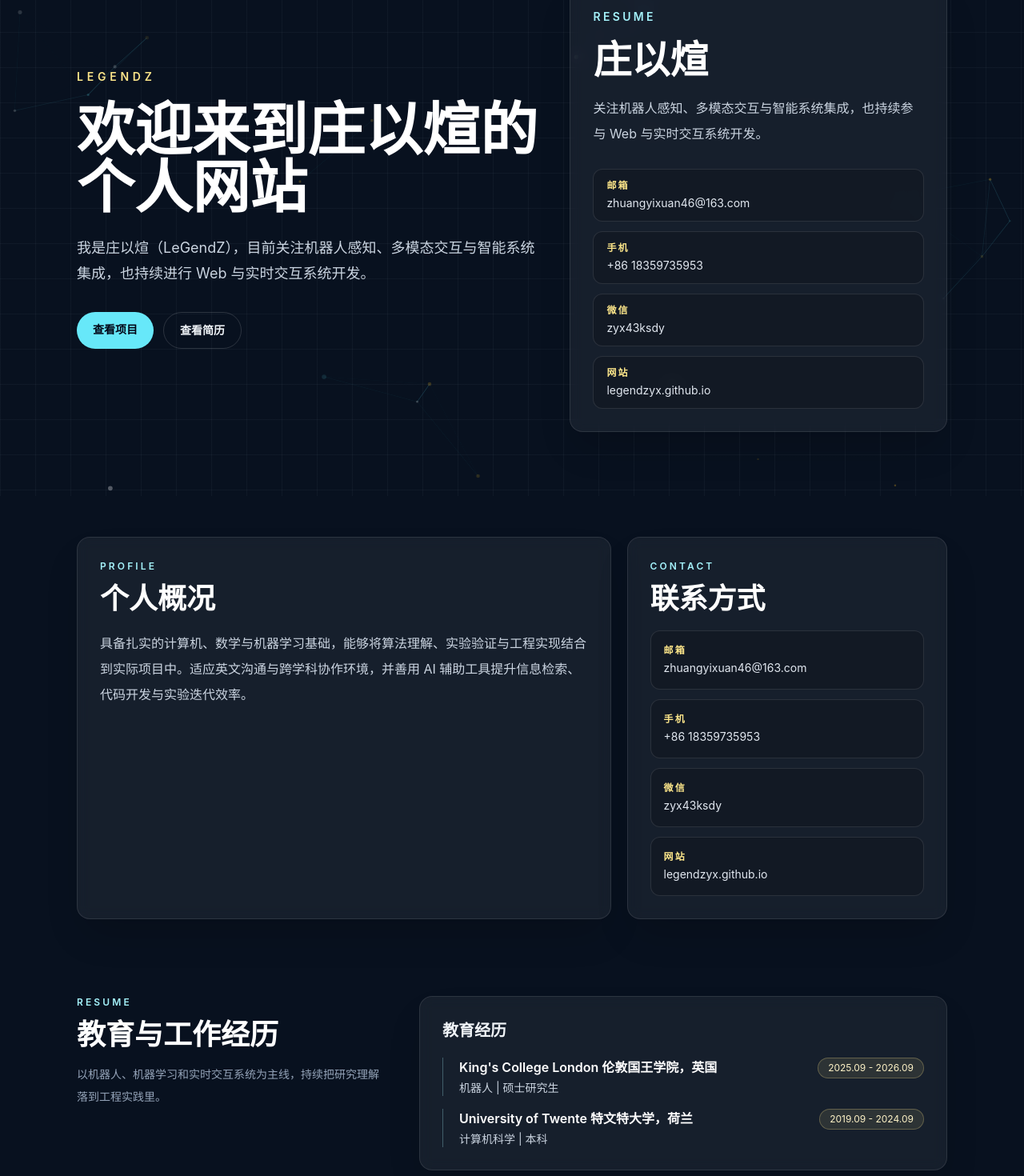
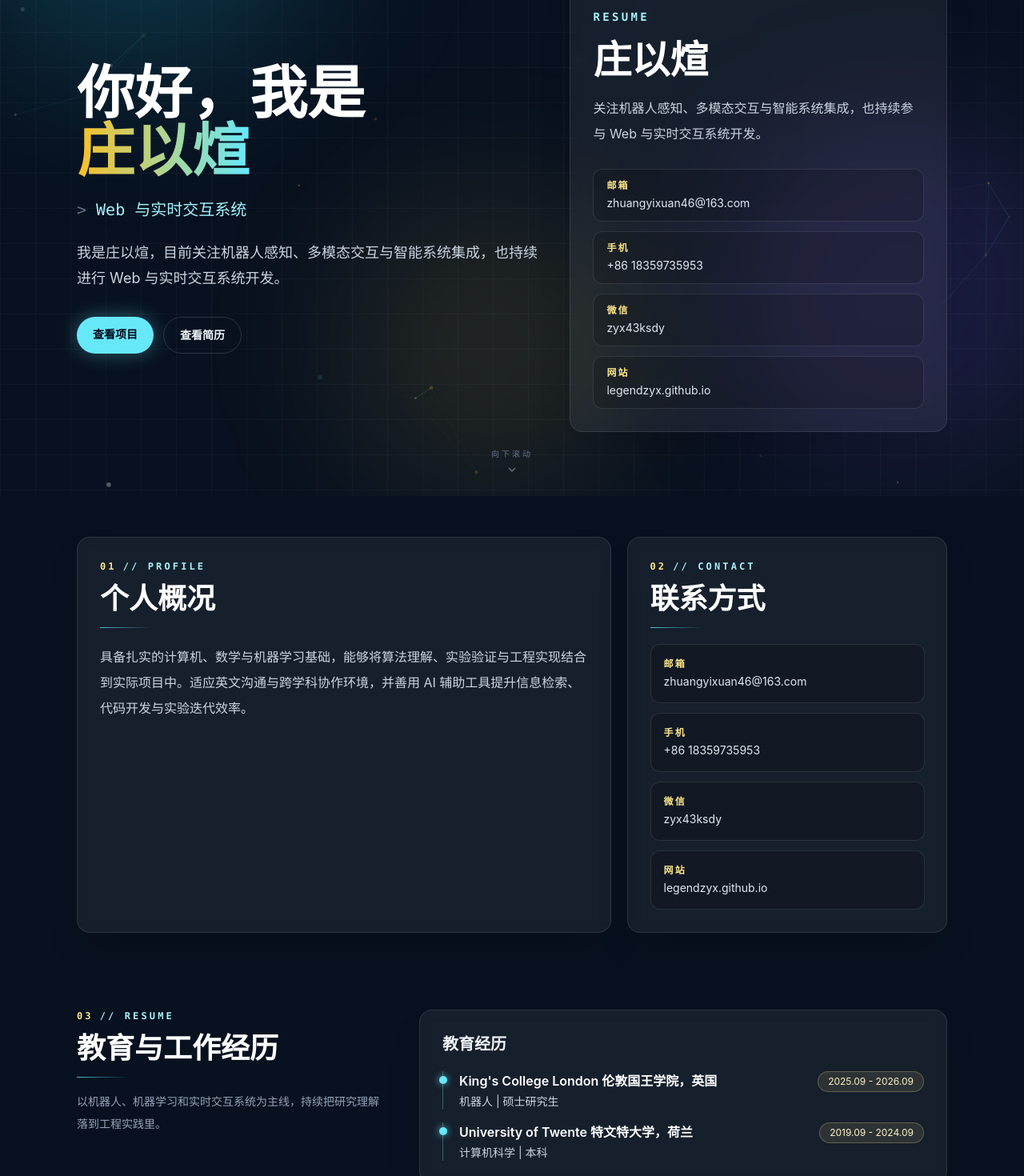
Before and after one commit to LeGendZyx/LeGendZyx.github.io, a React (Vite) app: page / in a window 1280 px wide. Shown: the part 180-1650 px from the top of the page at 80% size. Built offline with nearby package versions, Linux system fonts and the light colour scheme.

Commit message:
Redesign with aurora background, typewriter hero and scroll animations; drop LeGendZ from intro text

```diff
--- a/src/App.css
+++ b/src/App.css
@@ -21,3 +21,120 @@ body {
   background: rgba(103, 232, 249, 0.28);
   color: #ffffff;
 }
+
+/* Custom scrollbar */
+::-webkit-scrollbar {
+  width: 10px;
+}
+
+::-webkit-scrollbar-track {
+  background: #08111f;
+}
+
+::-webkit-scrollbar-thumb {
+  background: rgba(103, 232, 249, 0.25);
+  border-radius: 999px;
+  border: 2px solid #08111f;
+}
+
+::-webkit-scrollbar-thumb:hover {
+  background: rgba(103, 232, 249, 0.45);
+}
+
+/* Aurora background blobs */
+.aurora-blob {
+  border-radius: 9999px;
+  filter: blur(90px);
+  animation: blob-float 20s ease-in-out infinite;
+  will-change: transform;
+}
+
+@keyframes blob-float {
+  0%,
+  100% {
+    transform: translate(0, 0) scale(1);
+  }
+  33% {
+    transform: translate(60px, -50px) scale(1.12);
+  }
+  66% {
+    transform: translate(-45px, 35px) scale(0.92);
+  }
+}
+
+/* Animated gradient text */
+.gradient-text {
+  background: linear-gradient(90deg, #67e8f9, #a78bfa, #fbbf24, #67e8f9);
+  background-size: 300% 100%;
+  -webkit-background-clip: text;
+  background-clip: text;
+  color: transparent;
+  animation: gradient-x 8s linear infinite;
+}
+
+@keyframes gradient-x {
+  0% {
+    background-position: 0% 50%;
+  }
+  100% {
+    background-position: 300% 50%;
+  }
+}
+
+/* Typewriter cursor */
+.typing-cursor {
+  display: inline-block;
+  width: 2px;
+  height: 1.15em;
+  margin-left: 2px;
+  vertical-align: text-bottom;
+  background: #67e8f9;
+  box-shadow: 0 0 8px rgba(103, 232, 249, 0.8);
+  animation: blink 1s step-end infinite;
+}
+
+@keyframes blink {
+  0%,
+  100% {
+    opacity: 1;
+  }
+  50% {
+    opacity: 0;
+  }
+}
+
+/* Mouse-follow spotlight on cards */
+.spotlight-card {
+  position: relative;
+}
+
+.spotlight-card::before {
+  content: "";
+  position: absolute;
+  inset: 0;
+  border-radius: inherit;
+  background: radial-gradient(
+    420px circle at var(--mx, 50%) var(--my, 50%),
+    rgba(103, 232, 249, 0.1),
+    transparent 65%
+  );
+  opacity: 0;
+  transition: opacity 0.35s ease;
+  pointer-events: none;
+}
+
+.spotlight-card:hover::before {
+  opacity: 1;
+}
+
+@media (prefers-reduced-motion: reduce) {
+  html {
+    scroll-behavior: auto;
+  }
+
+  .aurora-blob,
+  .gradient-text,
+  .typing-cursor {
+    animation: none;
+  }
+}
--- a/src/App.jsx
+++ b/src/App.jsx
@@ -1,7 +1,82 @@
-import { useEffect, useState } from "react";
+import { useEffect, useRef, useState } from "react";
 import ParticlesBackground from "./components/ParticlesBackground";
 import { content } from "./content";
 import "./App.css";
+
+const useTypewriter = (words, { typeSpeed = 90, deleteSpeed = 45, pause = 1800 } = {}) => {
+    const [index, setIndex] = useState(0);
+    const [text, setText] = useState("");
+    const [deleting, setDeleting] = useState(false);
+
+    useEffect(() => {
+        setIndex(0);
+        setText("");
+        setDeleting(false);
+    }, [words]);
+
+    useEffect(() => {
+        const word = words[index % words.length];
+        let timeout;
+
+        if (!deleting && text === word) {
+            timeout = setTimeout(() => setDeleting(true), pause);
+        } else if (deleting && text === "") {
+            setDeleting(false);
+            setIndex((prev) => (prev + 1) % words.length);
+        } else {
+            timeout = setTimeout(
+                () => setText(word.slice(0, text.length + (deleting ? -1 : 1))),
+                deleting ? deleteSpeed : typeSpeed,
+            );
+        }
+
+        return () => clearTimeout(timeout);
+    }, [text, deleting, index, words, typeSpeed, deleteSpeed, pause]);
+
+    return text;
+};
+
+const Reveal = ({ children, className = "", delay = 0 }) => {
+    const ref = useRef(null);
+    const [visible, setVisible] = useState(false);
+
+    useEffect(() => {
+        const node = ref.current;
+        if (!node) return undefined;
+
+        const observer = new IntersectionObserver(
+            ([entry]) => {
+                if (entry.isIntersecting) {
+                    setVisible(true);
+                    observer.disconnect();
+                }
+            },
+            { threshold: 0.12 },
+        );
+        observer.observe(node);
+        return () => observer.disconnect();
+    }, []);
+
+    return (
+        <div
+            ref={ref}
+            style={{ transitionDelay: `${delay}ms` }}
+            className={`transition-all duration-700 ease-out ${
+                visible ? "translate-y-0 opacity-100" : "translate-y-10 opacity-0"
+            } ${className}`}
+        >
+            {children}
+        </div>
+    );
+};
+
+const AuroraBackground = () => (
+    <div className="pointer-events-none fixed inset-0 z-0 overflow-hidden">
+        <div className="aurora-blob absolute -left-24 -top-32 h-[420px] w-[420px] bg-cyan-400/20" />
+        <div className="aurora-blob absolute -right-32 top-1/3 h-[480px] w-[480px] bg-violet-500/15" style={{ animationDelay: "-7s" }} />
+        <div className="aurora-blob absolute bottom-0 left-1/3 h-[380px] w-[380px] bg-amber-300/10" style={{ animationDelay: "-13s" }} />
+    </div>
+);
 
 function App() {
     const [lang, setLang] = useState(() => {
@@ -21,12 +96,14 @@ function App() {
     return (
         <div className="min-h-screen overflow-hidden bg-[#08111f] text-slate-100">
             <ParticlesBackground />
+            <AuroraBackground />
             <div className="fixed inset-0 z-0 bg-[linear-gradient(90deg,rgba(148,163,184,0.06)_1px,transparent_1px),linear-gradient(180deg,rgba(148,163,184,0.06)_1px,transparent_1px)] bg-[size:44px_44px]" />
 
             <header className="sticky top-0 z-30 border-b border-white/10 bg-[#08111f]/85 backdrop-blur">
                 <nav className="mx-auto flex max-w-6xl items-center justify-between gap-4 px-5 py-4 sm:px-8">
-                    <a href="#home" className="text-sm font-semibold tracking-[0.24em] text-cyan-200">
+                    <a href="#home" className="group text-sm font-semibold tracking-[0.24em] text-cyan-200">
                         LeGendZ
+                        <span className="block h-px max-w-0 bg-cyan-300 transition-all duration-300 group-hover:max-w-full" />
                     </a>
                     <div className="flex items-center gap-3">
                         <div className="flex gap-1 overflow-x-auto rounded-full border border-white/10 bg-white/[0.04] p-1">
@@ -45,7 +122,7 @@ function App() {
                             onClick={toggleLang}
                             title={t.ui.switchTo}
                             aria-label={t.ui.switchTo}
-                            className="flex shrink-0 items-center gap-1.5 rounded-full border border-cyan-200/30 bg-cyan-200/10 px-3.5 py-2 text-sm font-semibold text-cyan-100 transition hover:border-cyan-200/60 hover:bg-cyan-200/20"
+                            className="flex shrink-0 items-center gap-1.5 rounded-full border border-cyan-200/30 bg-cyan-200/10 px-3.5 py-2 text-sm font-semibold text-cyan-100 transition hover:border-cyan-200/60 hover:bg-cyan-200/20 hover:shadow-[0_0_18px_rgba(103,232,249,0.25)]"
                         >
                             <svg viewBox="0 0 24 24" fill="none" stroke="currentColor" strokeWidth="1.8" className="h-4 w-4" aria-hidden="true">
                                 <circle cx="12" cy="12" r="9" />
@@ -59,53 +136,66 @@ function App() {
 
             <main className="relative z-10 mx-auto max-w-6xl px-5 pb-20 sm:px-8">
                 <Hero t={t} />
+
                 <section id="summary" className="scroll-mt-24 py-12">
                     <div className="grid gap-5 lg:grid-cols-[1.25fr_0.75fr]">
-                        <Panel>
-                            <SectionHeading eyebrow="Profile" title={t.ui.profileTitle} />
+                        <Reveal>
+                            <Panel className="h-full">
+                                <SectionHeading number="01" eyebrow="Profile" title={t.ui.profileTitle} />
                                 <p className="mt-5 text-base leading-8 text-slate-300">{t.profile.summary}</p>
                             </Panel>
-                        <Panel>
-                            <SectionHeading eyebrow="Contact" title={t.ui.contactTitle} />
+                        </Reveal>
+                        <Reveal delay={120}>
+                            <Panel className="h-full">
+                                <SectionHeading number="02" eyebrow="Contact" title={t.ui.contactTitle} />
                                 <div className="mt-5 grid gap-3 sm:grid-cols-2 lg:grid-cols-1">
                                     {t.profile.contacts.map((contact) => (
                                         <ContactItem key={contact.label} {...contact} />
                                     ))}
                                 </div>
                             </Panel>
+                        </Reveal>
                     </div>
                 </section>
 
                 <section id="experience" className="scroll-mt-24 py-12">
                     <div className="grid gap-8 lg:grid-cols-[0.75fr_1.25fr]">
-                        <div>
-                            <SectionHeading eyebrow="Resume" title={t.ui.resumeTitle} />
+                        <Reveal>
+                            <SectionHeading number="03" eyebrow="Resume" title={t.ui.resumeTitle} />
                             <p className="mt-4 max-w-sm text-sm leading-7 text-slate-400">{t.ui.resumeNote}</p>
-                        </div>
+                        </Reveal>
                         <div className="space-y-5">
+                            <Reveal>
                                 <Timeline title={t.ui.educationTitle} items={t.educationList} />
+                            </Reveal>
+                            <Reveal delay={120}>
                                 <Timeline title={t.ui.workTitle} items={t.experienceList} />
+                            </Reveal>
                         </div>
                     </div>
                 </section>
 
                 <section id="projects" className="scroll-mt-24 py-12">
-                    <SectionHeading eyebrow="Projects" title={t.ui.projectsTitle} />
+                    <Reveal>
+                        <SectionHeading number="04" eyebrow="Projects" title={t.ui.projectsTitle} />
+                    </Reveal>
                     <div className="mt-7 grid gap-5">
-                        {t.projectList.map((project) => (
-                            <ProjectCard key={`${project.title}-${project.time}`} {...project} />
+                        {t.projectList.map((project, index) => (
+                            <Reveal key={`${project.title}-${project.time}`} delay={(index % 2) * 100}>
+                                <ProjectCard {...project} />
+                            </Reveal>
                         ))}
                     </div>
 
                     <div className="mt-10">
+                        <Reveal>
                             <h3 className="text-xl font-semibold text-slate-100">{t.ui.showcaseTitle}</h3>
+                        </Reveal>
                         <div className="mt-5 grid gap-5 md:grid-cols-2">
-                            {t.projectShowcaseList.map((project) => (
-                                <ShowcaseCard
-                                    key={`${project.title}-${project.time}`}
-                                    techLabel={t.ui.techLabel}
-                                    {...project}
-                                />
+                            {t.projectShowcaseList.map((project, index) => (
+                                <Reveal key={`${project.title}-${project.time}`} delay={(index % 2) * 120}>
+                                    <ShowcaseCard techLabel={t.ui.techLabel} {...project} />
+                                </Reveal>
                             ))}
                         </div>
                     </div>
@@ -113,8 +203,9 @@ function App() {
 
                 <section id="skills" className="scroll-mt-24 py-12">
                     <div className="grid gap-5 lg:grid-cols-[1fr_0.8fr]">
-                        <Panel>
-                            <SectionHeading eyebrow="Stack" title={t.ui.stackTitle} />
+                        <Reveal>
+                            <Panel className="h-full">
+                                <SectionHeading number="05" eyebrow="Stack" title={t.ui.stackTitle} />
                                 <div className="mt-6 grid gap-5 md:grid-cols-3">
                                     {t.skillGroups.map((group) => (
                                         <div key={group.title}>
@@ -130,33 +221,52 @@ function App() {
                                     ))}
                                 </div>
                             </Panel>
-                        <Panel>
-                            <SectionHeading eyebrow="Language" title={t.ui.languageTitle} />
+                        </Reveal>
+                        <Reveal delay={120}>
+                            <Panel className="h-full">
+                                <SectionHeading number="06" eyebrow="Language" title={t.ui.languageTitle} />
                                 <div className="mt-6 flex flex-wrap gap-2">
                                     {t.languages.map((item) => (
                                         <Badge key={item}>{item}</Badge>
                                     ))}
                                 </div>
                             </Panel>
+                        </Reveal>
                     </div>
                 </section>
             </main>
+
+            <footer className="relative z-10 border-t border-white/10 py-8 text-center font-mono text-xs tracking-wide text-slate-500">
+                {t.ui.footer}
+            </footer>
         </div>
     );
 }
 
-const Hero = ({ t }) => (
-    <section id="home" className="grid min-h-[calc(100vh-76px)] scroll-mt-24 items-center gap-10 py-16 lg:grid-cols-[1.1fr_0.9fr]">
+const Hero = ({ t }) => {
+    const typed = useTypewriter(t.ui.roles);
+
+    return (
+        <section
+            id="home"
+            className="relative grid min-h-[calc(100vh-76px)] scroll-mt-24 items-center gap-10 py-16 lg:grid-cols-[1.1fr_0.9fr]"
+        >
             <div>
-            <p className="text-sm font-semibold uppercase tracking-[0.34em] text-amber-200">{t.profile.label}</p>
-            <h1 className="mt-5 text-5xl font-semibold leading-tight text-white sm:text-7xl">
-                {t.ui.heroHeading}
+                <h1 className="text-5xl font-semibold leading-tight text-white sm:text-7xl">
+                    {t.ui.heroGreeting}
+                    <br />
+                    <span className="gradient-text">{t.ui.heroName}</span>
                 </h1>
+                <div className="mt-6 flex items-center font-mono text-lg text-cyan-200 sm:text-xl">
+                    <span className="mr-3 select-none text-slate-500">&gt;</span>
+                    <span>{typed}</span>
+                    <span className="typing-cursor" aria-hidden="true" />
+                </div>
                 <p className="mt-6 max-w-2xl text-lg leading-8 text-slate-300">{t.profile.intro}</p>
                 <div className="mt-8 flex flex-wrap gap-3">
                     <a
                         href="#projects"
-                    className="rounded-full bg-cyan-300 px-5 py-3 text-sm font-semibold text-slate-950 transition hover:bg-cyan-200"
+                        className="rounded-full bg-cyan-300 px-5 py-3 text-sm font-semibold text-slate-950 shadow-[0_0_24px_rgba(103,232,249,0.35)] transition hover:bg-cyan-200 hover:shadow-[0_0_40px_rgba(103,232,249,0.55)]"
                     >
                         {t.ui.viewProjects}
                     </a>
@@ -170,7 +280,7 @@ const Hero = ({ t }) => (
             </div>
 
             <Panel className="lg:justify-self-end">
-            <p className="text-sm font-semibold uppercase tracking-[0.24em] text-cyan-200">Resume</p>
+                <p className="font-mono text-sm font-semibold uppercase tracking-[0.24em] text-cyan-200">Resume</p>
                 <h2 className="mt-5 text-4xl font-semibold text-white sm:text-5xl">{t.profile.name}</h2>
                 <p className="mt-5 text-base leading-8 text-slate-300">{t.profile.title}</p>
                 <div className="mt-7 grid gap-3">
@@ -179,42 +289,74 @@ const Hero = ({ t }) => (
                     ))}
                 </div>
             </Panel>
+
+            <a
+                href="#summary"
+                className="absolute bottom-6 left-1/2 hidden -translate-x-1/2 flex-col items-center gap-2 text-slate-500 transition hover:text-cyan-200 lg:flex"
+            >
+                <span className="font-mono text-[10px] uppercase tracking-[0.3em]">{t.ui.scrollHint}</span>
+                <svg viewBox="0 0 24 24" fill="none" stroke="currentColor" strokeWidth="2" className="h-4 w-4 animate-bounce" aria-hidden="true">
+                    <path d="M6 9l6 6 6-6" />
+                </svg>
+            </a>
         </section>
     );
+};
 
-const SectionHeading = ({ eyebrow, title }) => (
+const SectionHeading = ({ number, eyebrow, title }) => (
     <div>
-        <p className="text-xs font-semibold uppercase tracking-[0.26em] text-cyan-200">{eyebrow}</p>
+        <p className="font-mono text-xs font-semibold uppercase tracking-[0.26em] text-cyan-200">
+            {number ? <span className="mr-2 text-amber-200">{number}</span> : null}
+            {"// "}
+            {eyebrow}
+        </p>
         <h2 className="mt-3 text-3xl font-semibold text-white sm:text-4xl">{title}</h2>
+        <span className="mt-4 block h-px w-16 bg-gradient-to-r from-cyan-300/80 to-transparent" />
     </div>
 );
 
-const Panel = ({ children, className = "" }) => (
-    <div className={`rounded-2xl border border-white/10 bg-white/[0.06] p-6 shadow-2xl shadow-black/20 backdrop-blur sm:p-7 ${className}`}>
+const Panel = ({ children, className = "" }) => {
+    const ref = useRef(null);
+
+    const handleMouseMove = (event) => {
+        const node = ref.current;
+        if (!node) return;
+        const rect = node.getBoundingClientRect();
+        node.style.setProperty("--mx", `${event.clientX - rect.left}px`);
+        node.style.setProperty("--my", `${event.clientY - rect.top}px`);
+    };
+
+    return (
+        <div
+            ref={ref}
+            onMouseMove={handleMouseMove}
+            className={`spotlight-card rounded-2xl border border-white/10 bg-white/[0.06] p-6 shadow-2xl shadow-black/20 backdrop-blur transition-colors duration-300 hover:border-cyan-200/30 sm:p-7 ${className}`}
+        >
             {children}
         </div>
     );
+};
 
 const ContactItem = ({ label, value, href, compact = false }) => {
-    const content = (
-        <div className={`rounded-xl border border-white/10 bg-black/15 px-4 ${compact ? "py-3" : "py-4"}`}>
+    const inner = (
+        <div className={`rounded-xl border border-white/10 bg-black/15 px-4 transition hover:border-cyan-200/40 ${compact ? "py-3" : "py-4"}`}>
             <p className="text-xs font-semibold uppercase tracking-[0.18em] text-amber-200">{label}</p>
             <p className="mt-1 break-all text-sm text-slate-200">{value}</p>
         </div>
     );
 
     if (!href) {
-        return content;
+        return inner;
     }
 
     return (
         <a
             href={href}
-            className="block transition hover:-translate-y-0.5 hover:border-cyan-200"
+            className="block transition hover:-translate-y-0.5"
             target={href.startsWith("http") ? "_blank" : undefined}
             rel={href.startsWith("http") ? "noreferrer" : undefined}
         >
-            {content}
+            {inner}
         </a>
     );
 };
@@ -231,7 +373,8 @@ const Timeline = ({ title, items }) => (
 );
 
 const TimelineItem = ({ title, subtitle, role, time, highlights }) => (
-    <article className="border-l border-cyan-200/30 pl-5">
+    <article className="relative border-l border-cyan-200/30 pl-5">
+        <span className="absolute -left-[5px] top-1.5 h-2.5 w-2.5 rounded-full bg-cyan-300 shadow-[0_0_10px_rgba(103,232,249,0.8)]" />
         <div className="flex flex-col gap-2 sm:flex-row sm:items-start sm:justify-between">
             <div>
                 <h4 className="font-semibold text-white">{title}</h4>
@@ -274,18 +417,21 @@ const ProjectCard = ({ title, role, time, highlights }) => (
 );
 
 const ShowcaseCard = ({ title, time, tech, description, techLabel }) => (
-    <article className="rounded-2xl border border-white/10 bg-white/[0.045] p-5 backdrop-blur">
+    <article className="h-full rounded-2xl border border-white/10 bg-white/[0.045] p-5 backdrop-blur transition duration-300 hover:-translate-y-1 hover:border-cyan-200/40 hover:shadow-[0_8px_32px_rgba(103,232,249,0.12)]">
         <div className="flex flex-col gap-3 sm:flex-row sm:items-start sm:justify-between">
             <h4 className="text-lg font-semibold text-white">{title}</h4>
             <span className="w-fit rounded-full border border-white/10 px-3 py-1 text-xs text-slate-300">{time}</span>
         </div>
-        <p className="mt-4 text-sm font-medium text-amber-100">{techLabel}{tech}</p>
+        <p className="mt-4 font-mono text-sm font-medium text-amber-100">
+            {techLabel}
+            {tech}
+        </p>
         <p className="mt-3 text-sm leading-7 text-slate-300">{description}</p>
     </article>
 );
 
 const Badge = ({ children }) => (
-    <span className="rounded-full border border-cyan-200/20 bg-cyan-200/10 px-3 py-1 text-sm text-cyan-50">
+    <span className="rounded-full border border-cyan-200/20 bg-cyan-200/10 px-3 py-1 text-sm text-cyan-50 transition hover:-translate-y-0.5 hover:border-cyan-200/50 hover:bg-cyan-200/20">
         {children}
     </span>
 );
--- a/src/content.js
+++ b/src/content.js
@@ -3,9 +3,8 @@ const zh = {
     documentTitle: "庄以煊的个人网站",
     profile: {
         name: "庄以煊",
-        label: "LeGendZ",
         title: "关注机器人感知、多模态交互与智能系统集成，也持续参与 Web 与实时交互系统开发。",
-        intro: "我是庄以煊（LeGendZ），目前关注机器人感知、多模态交互与智能系统集成，也持续进行 Web 与实时交互系统开发。",
+        intro: "我是庄以煊，目前关注机器人感知、多模态交互与智能系统集成，也持续进行 Web 与实时交互系统开发。",
         summary:
             "具备扎实的计算机、数学与机器学习基础，能够将算法理解、实验验证与工程实现结合到实际项目中。适应英文沟通与跨学科协作环境，并善用 AI 辅助工具提升信息检索、代码开发与实验迭代效率。",
         contacts: [
@@ -161,7 +160,11 @@ const zh = {
         { label: "技能", href: "#skills" },
     ],
     ui: {
-        heroHeading: "欢迎来到庄以煊的个人网站",
+        heroGreeting: "你好，我是",
+        heroName: "庄以煊",
+        roles: ["机器人感知与交互", "多模态机器学习", "Web 与实时交互系统", "Unity 游戏开发"],
+        scrollHint: "向下滚动",
+        footer: "© 2026 庄以煊 · 用 React + Vite + Tailwind 构建",
         viewProjects: "查看项目",
         viewResume: "查看简历",
         profileTitle: "个人概况",
@@ -185,9 +188,8 @@ const en = {
     documentTitle: "Yixuan Zhuang's Personal Website",
     profile: {
         name: "Yixuan Zhuang",
-        label: "LeGendZ",
         title: "Focused on robot perception, multimodal interaction and intelligent system integration, with ongoing work on web and real-time interactive systems.",
-        intro: "I'm Yixuan Zhuang (LeGendZ). I currently focus on robot perception, multimodal interaction and intelligent system integration, while continuing to build web and real-time interactive systems.",
+        intro: "I'm Yixuan Zhuang. I currently focus on robot perception, multimodal interaction and intelligent system integration, while continuing to build web and real-time interactive systems.",
         summary:
             "Solid foundation in computer science, mathematics and machine learning, with the ability to combine algorithmic understanding, experimental validation and engineering implementation in real projects. Comfortable working in English-speaking, cross-disciplinary teams, and skilled at using AI-assisted tools to speed up information retrieval, coding and experiment iteration.",
         contacts: [
@@ -349,7 +351,16 @@ const en = {
         { label: "Skills", href: "#skills" },
     ],
     ui: {
-        heroHeading: "Welcome to Yixuan Zhuang's Personal Website",
+        heroGreeting: "Hi, I'm",
+        heroName: "Yixuan Zhuang",
+        roles: [
+            "Robot Perception & Interaction",
+            "Multimodal Machine Learning",
+            "Web & Real-Time Interactive Systems",
+            "Unity Game Development",
+        ],
+        scrollHint: "Scroll Down",
+        footer: "© 2026 Yixuan Zhuang · Built with React + Vite + Tailwind",
         viewProjects: "View Projects",
         viewResume: "View Resume",
         profileTitle: "Profile",
```
Lines whose indentation alone changed are shown as unchanged.
